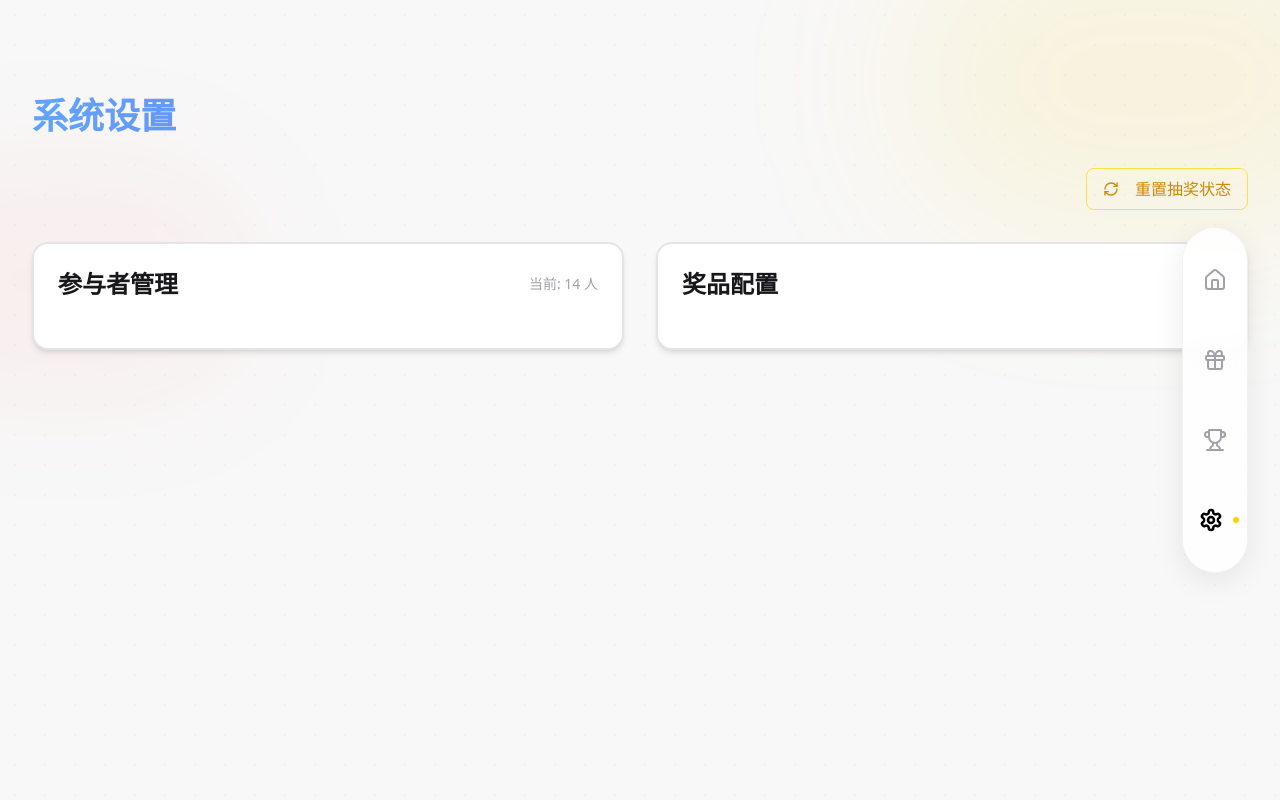
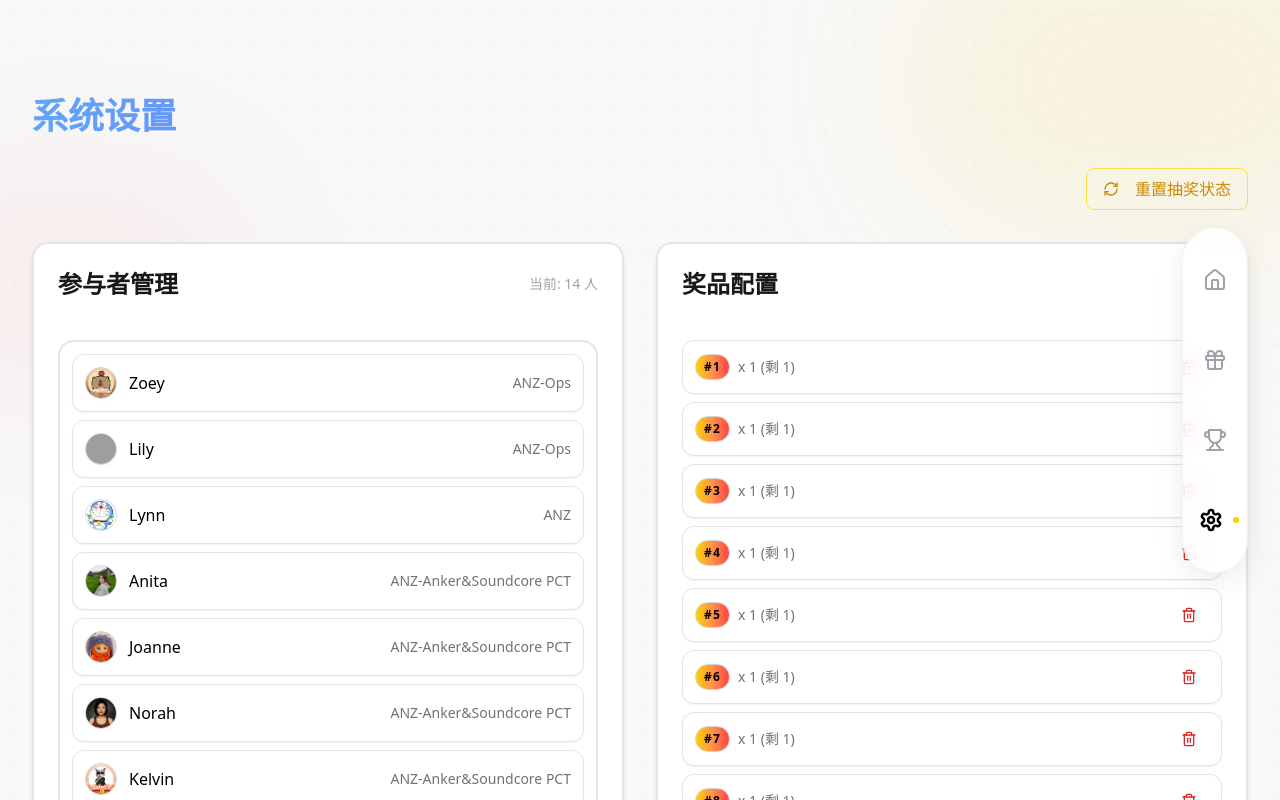
Before and after one commit to zuoheng1/anz-lottery, a React (Vite) app: page /settings in a window 1280 px wide. Built offline with nearby package versions, Linux system fonts and the light colour scheme; grey boxes are pictures that could not be loaded.

Commit message:
Update Settings.tsx

```diff
--- a/src/pages/Settings.tsx
+++ b/src/pages/Settings.tsx
@@ -181,8 +181,8 @@ export default function Settings() {
             <span className="text-zinc-400 text-sm">当前: {participants.length} 人</span>
           </div>
 
-          <div className="space-y-4 hidden">
-            <div className="flex gap-4">
+          <div className="space-y-4">
+            <div className="flex gap-4 hidden">
               <Button onClick={handleFeishuImport} variant="secondary" className="w-full bg-gradient-to-r from-[#4ade80] to-[#22c55e] text-black border border-zinc-300 shadow">
                 <CloudDownload className="mr-2 h-4 w-4" />
                 飞书同步
@@ -213,8 +213,8 @@ export default function Settings() {
             <h2 className="text-2xl font-semibold">奖品配置</h2>
           </div>
 
-          <div className="space-y-4 hidden">
-            <div className="flex gap-2">
+          <div className="space-y-4">
+            <div className="flex gap-2 hidden">
               <Input
                 placeholder="奖品名称 (如: 1号奖品)"
                 value={newPrize.name}
```
